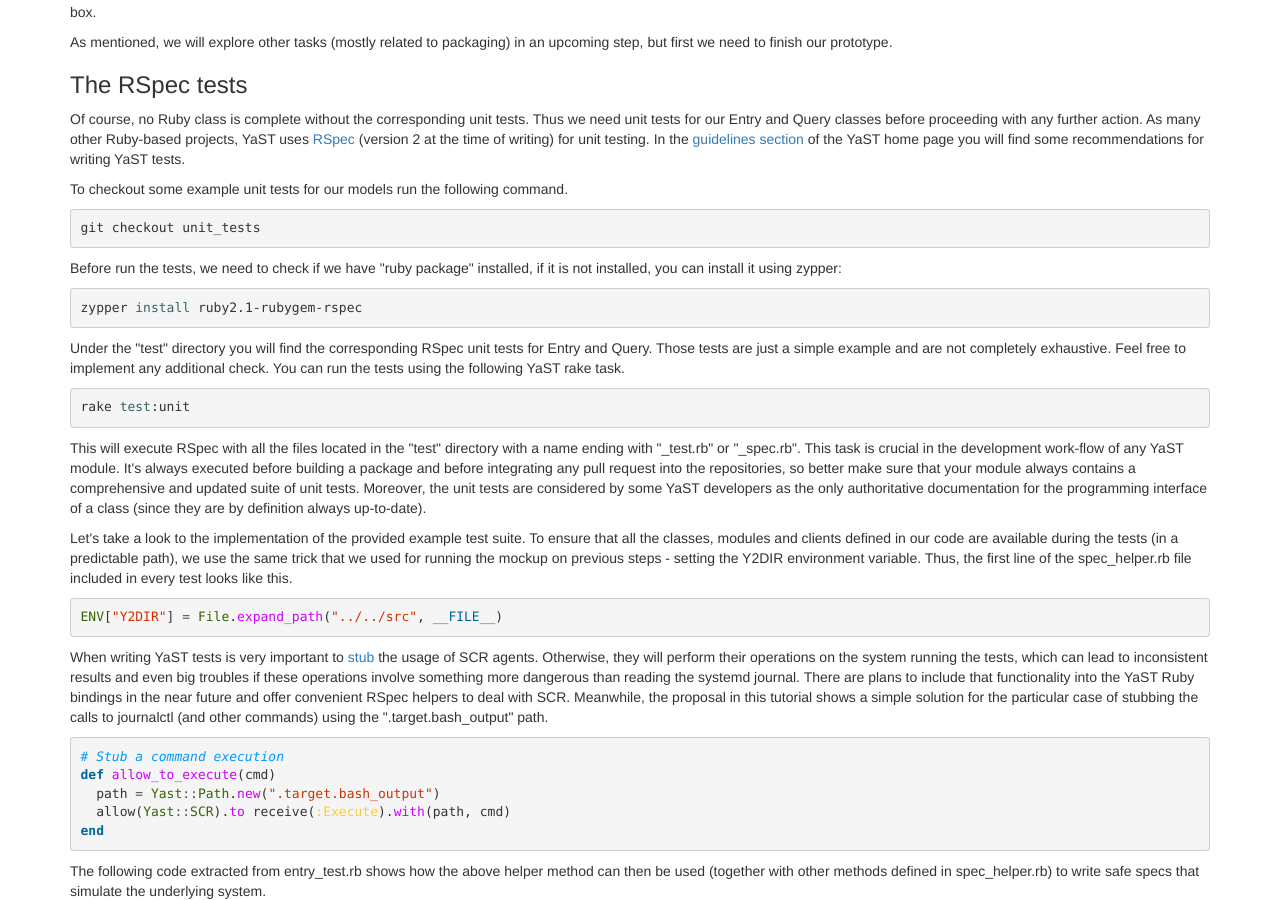
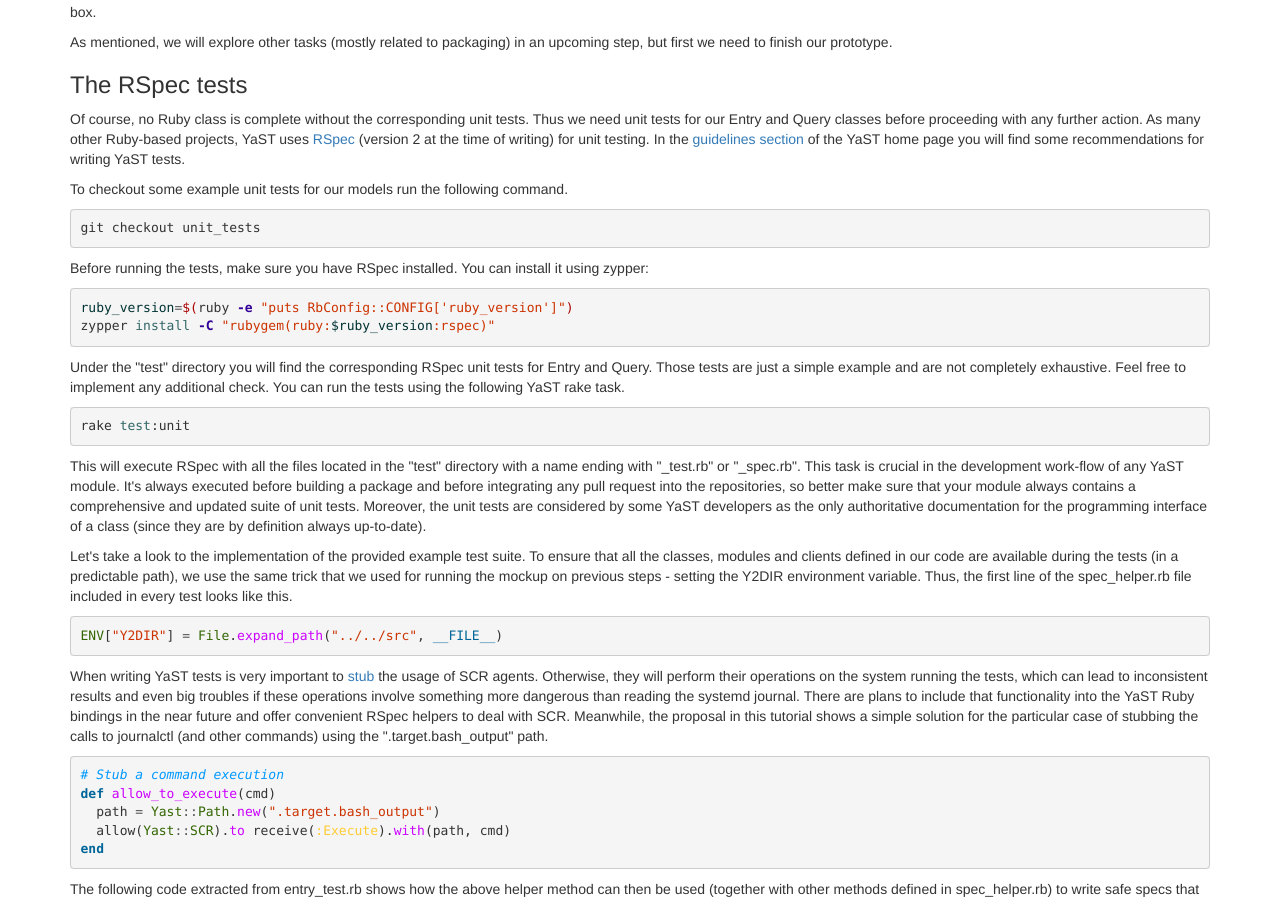
Before and after one commit to yast/yast-journalctl-tutorial, a Jekyll site: the page built from step5.html, in a window 1280 px wide and 900 px high, scrolled down 1039 px. Built offline with Jekyll 4.4.1, drawn with Linux system fonts in a browser that asks for light colours; nearby versions of some CDN libraries; library files that are not in the unit come from our copies.

Commit message:
Fix install RSpec

```diff
--- a/step5.html
+++ b/step5.html
@@ -100,11 +100,12 @@ To checkout some example unit tests for our models run the following command.
 git checkout unit_tests
 {% endhighlight %}
 <p>
-Before run the tests, we need to check if we have "ruby package" installed,
-if it is not installed, you can install it using zypper:
+Before running the tests, make sure you have RSpec installed. You can install
+it using zypper:
 </p>
 {% highlight bash %}
-zypper install ruby2.1-rubygem-rspec
+ruby_version=$(ruby -e "puts RbConfig::CONFIG['ruby_version']")
+zypper install -C "rubygem(ruby:$ruby_version:rspec)"
 {% endhighlight %}
 <p>
 Under the &quot;test&quot; directory you will find the corresponding RSpec
```
